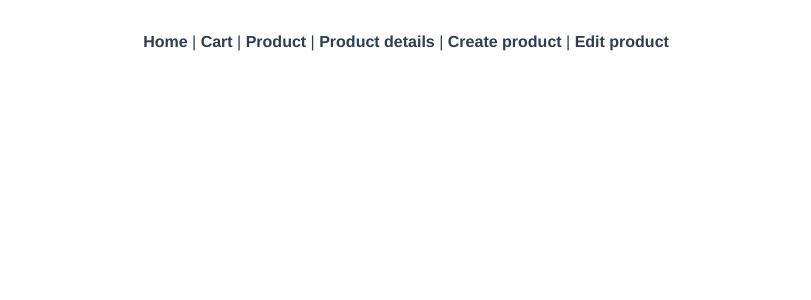
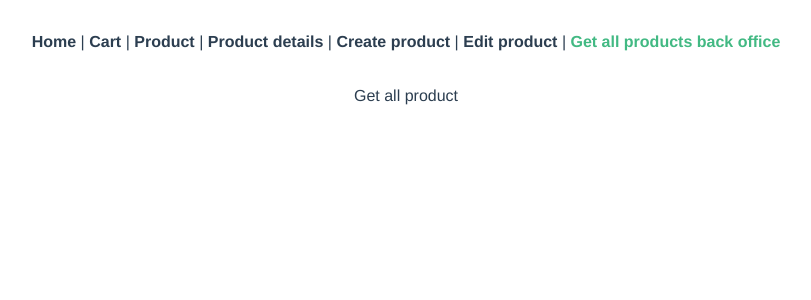
Before and after one commit to Weisteck/bail2sneakers, a Vue app in the folder frontend/: page /back-office/product/get-all in a window 1280 px wide. Shown: the top 300 px of the page, without its empty margins (234-1045 px from the left). Built offline with nearby package versions, Linux system fonts and the light colour scheme; no server answers.

Commit message:
get all products

```diff
--- a/frontend/src/App.vue
+++ b/frontend/src/App.vue
@@ -11,6 +11,8 @@
     <router-link to="/product/create">Create product</router-link>
     |
     <router-link to="/product/edit/60acf6a894832a6396b9e9ab">Edit product</router-link>
+    |
+    <router-link to="/back-office/product/get-all">Get all products back office</router-link>
   </div>
   <router-view/>
 </template>
--- a/frontend/src/router/index.js
+++ b/frontend/src/router/index.js
@@ -1,11 +1,12 @@
 import { createRouter, createWebHistory } from 'vue-router'
 
 import Home from '../views/Home.vue'
-import CreateCart from "../views/cart/GetCart.vue"
-import GetAllProduct from "../views/product/GetAllProducts.vue"
-import DetailProduct from "../views/product/DetailProduct.vue";
-import CreateProduct from "../views/product/CreateProduct.vue";
-import EditProduct from "../views/product/EditProduct.vue";
+import CreateCart from "../views/client/cart/GetCart.vue"
+import GetAllProducts from "../views/client/product/GetAllProducts.vue"
+import GetAllProductsBackOffice from "../views/backoffice/product/GetAllProducts.vue"
+import DetailProduct from "../views/client/product/DetailProduct.vue";
+import CreateProduct from "../views/backoffice/product/CreateProduct.vue";
+import EditProduct from "../views/backoffice/product/EditProduct.vue";
 
 const routes = [
 	{
@@ -24,7 +25,7 @@ const routes = [
 	{
 		path: '/product/get-all',
 		name: 'getAllProducts',
-		component: GetAllProduct
+		component: GetAllProducts
 	},
 	{
 		path: '/product/:id',
@@ -37,9 +38,14 @@ const routes = [
 		component: CreateProduct
 	},
 	{
-		path:'/product/edit/:id',
+		path: '/product/edit/:id',
 		name: 'editProduct',
 		component: EditProduct
+	},
+	{
+		path: '/back-office/product/get-all',
+		name: 'GetAllProductsBackOffice',
+		component: GetAllProductsBackOffice
 	}
 ]
 
--- /dev/null
+++ b/frontend/src/views/backoffice/product/GetAllProducts.vue
@@ -0,0 +1,29 @@
+<template>
+  <h1>Get all product</h1>
+
+  {{ products }}
+</template>
+
+<script>
+export default {
+  name: 'GetAllProductsBackOffice',
+  data() {
+    return {
+      products: []
+    }
+  },
+  methods: {
+    getAllProducts() {
+      try {
+        const products = this.$store.dispatch('getAllProducts')
+        this.products = products.data
+      } catch (e) {
+        console.error(e)
+      }
+    }
+  },
+  created() {
+    this.getAllProducts()
+  }
+}
+</script>
--- a/frontend/src/views/cart/GetCart.vue
+++ b/frontend/src/views/client/cart/GetCart.vue
@@ -215,7 +215,7 @@
 
 <script>
 import Cookies from "js-cookie";
-import DeleteProduct from "../../components/DeleteProduct.vue";
+import DeleteProduct from "../../../components/DeleteProduct.vue";
 
 export default {
   name: 'GetCart',
--- a/frontend/src/views/product/DetailProduct.vue
+++ b/frontend/src/views/client/product/DetailProduct.vue
@@ -90,7 +90,7 @@
 </template>
 
 <script>
-import Slider from "../../components/Slider.vue";
+import Slider from "../../../components/Slider.vue";
 import Cookies from 'js-cookie'
 
 
```
Also changed, not shown: frontend/src/views/backoffice/product/CreateProduct.vue (renamed from frontend/src/views/product/CreateProduct.vue), frontend/src/views/backoffice/product/EditProduct.vue (renamed from frontend/src/views/product/EditProduct.vue), frontend/src/views/client/product/GetAllProducts.vue (renamed from frontend/src/views/product/GetAllProducts.vue).
